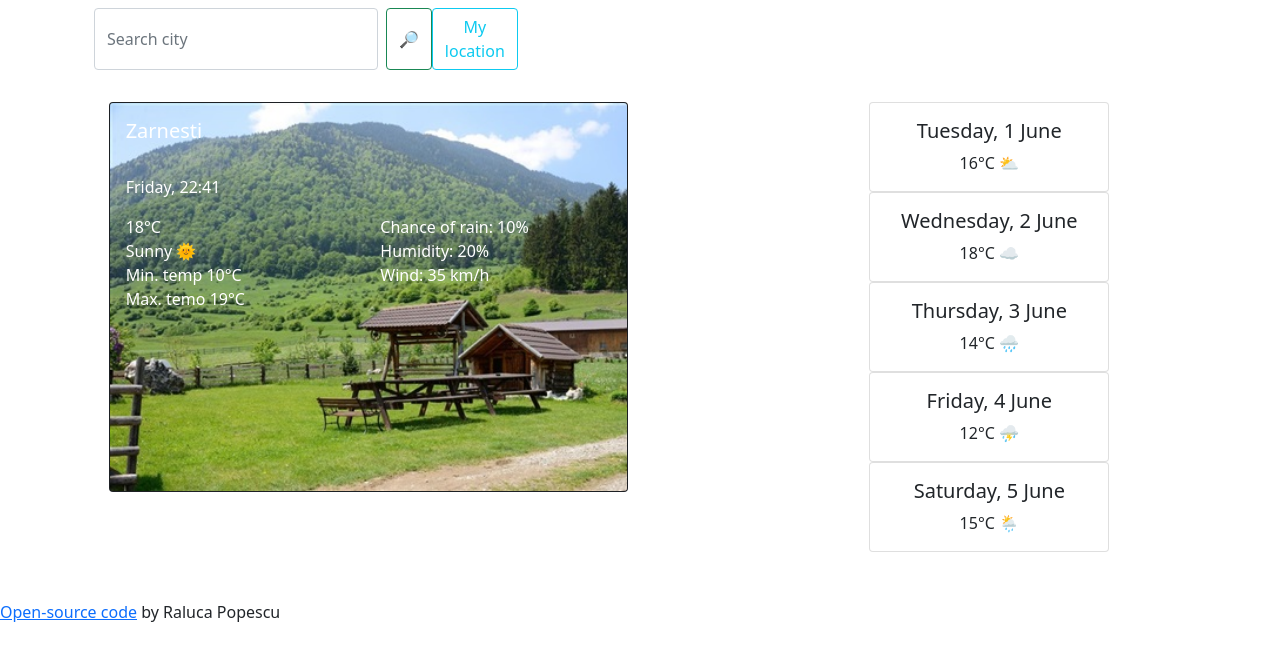
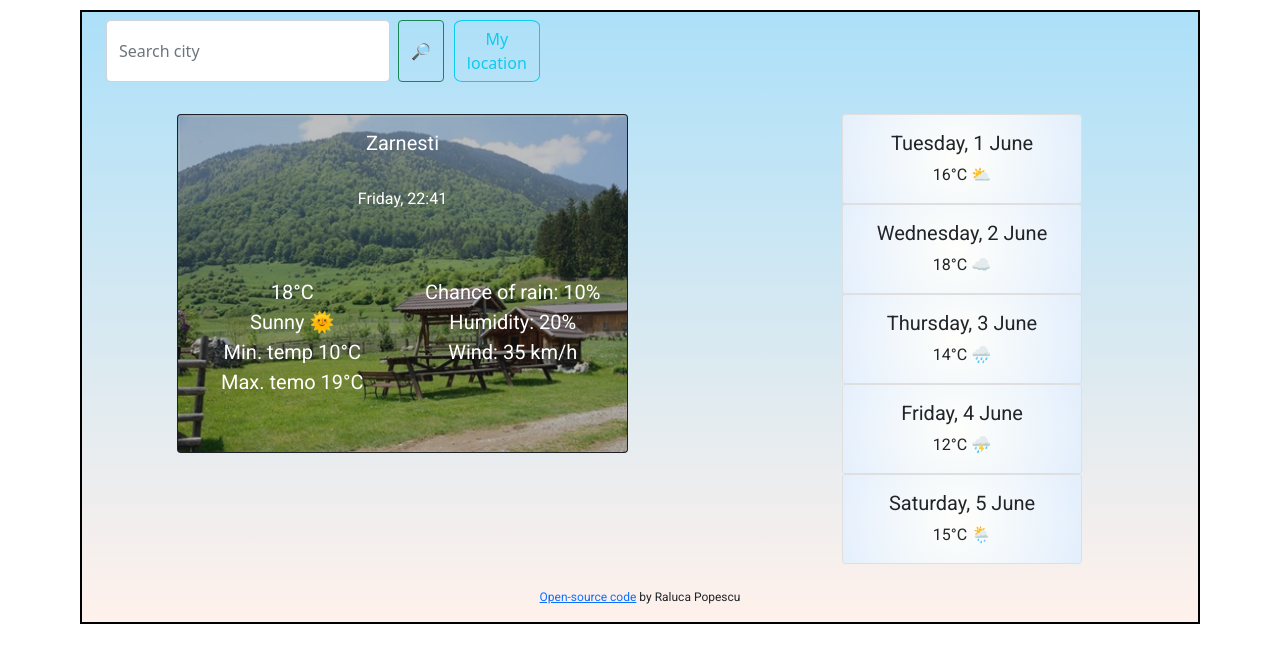
Before and after one commit to Raluca158/weather-app, a website built with Parcel: page index.html in a window 1280 px wide. Built offline with nearby package versions, Linux system fonts and the light colour scheme; no server answers.

Commit message:
Added the files again and fixed the CSS link, which was not showing

```diff
--- a/index.html
+++ b/index.html
@@ -3,7 +3,7 @@
   <head>
     <title>Weather app</title>
     <meta charset="UTF-8" />
-    <link href="src/styles.css" />
+    <link rel="stylesheet" href="src/styles.css" />
     <link rel="preconnect" href="https://fonts.gstatic.com" />
     <link
       href="https://fonts.googleapis.com/css2?family=Roboto&display=swap"
@@ -118,10 +118,8 @@
         </div>
       </div>
       <br>
-      <br>
-    <p>
-      <a href="https://github.com/Raluca158/weather-app"> Open-source code</a>
-by Raluca Popescu
+    <p class="git-code">
+<a href="https://github.com/Raluca158/weather-app">Open-source code</a> by Raluca Popescu
     </p>
 
       <script src="src/index.js"></script>
--- a/src/styles.css
+++ b/src/styles.css
@@ -38,3 +38,6 @@
   padding: 10 0 10 0;
   border-radius: 10%;
 }
+.git-code {
+  font-size: 12px;
+}
```
Also changed, not shown: package.json (added, +16 -0 lines), media/zarnesti.jpg (added). Lines whose indentation alone changed are shown as unchanged.
